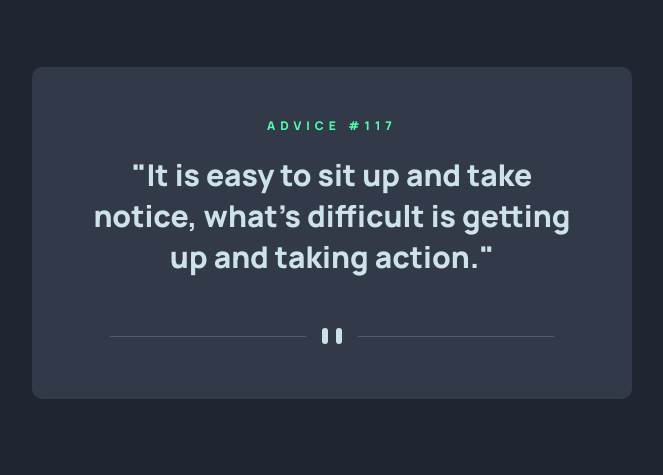
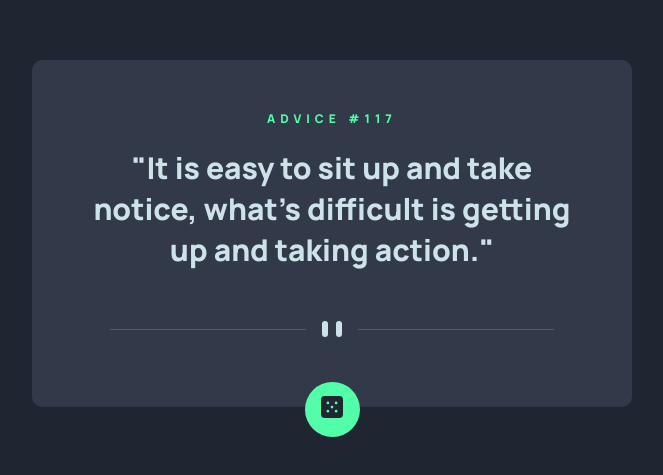
Before and after one commit to Caiolis/Advice-Generator-App, a plain HTML site: page index.html in a window 1280 px wide. Shown: the part 167-642 px from the top of the page, without its empty margins (308-971 px from the left). Drawn offline with Linux system fonts and the light colour scheme.

Commit message:
Finished HTML and CSS

```diff
--- a/index.html
+++ b/index.html
@@ -34,7 +34,13 @@
             </div>
             <!-- Divider Container End -->
 
-
+            <!-- Button Container -->
+            <div class="button-container">
+                <button>
+                    <img src="./images/icon-dice.svg" alt="Dice">
+                </button>
+            </div>
+            <!-- Button Container End -->
         </div>
         <!-- Advice Wrapper End-->
     </div>
--- a/style.css
+++ b/style.css
@@ -4,6 +4,7 @@
     padding: 0px;
     margin: 0px;
     box-sizing: border-box;
+    transition: all ease-in-out 0.3s;
     font-family: Manrope, 'sans-serif';
 }
 
@@ -45,3 +46,26 @@
 .divider-container {
     margin: 50px 0px 0px 0px;
 }
+
+.button-container {
+    margin: 40px 0px -80px 0px;
+}
+
+.button-container button {
+    outline: none;
+    border: none;
+    background-color: hsl(150, 100%, 66%);
+    border-radius: 50%;
+    text-align: center;
+    width: 55px;
+    height: 55px;
+    cursor: pointer;
+}
+
+.button-container button:hover {
+    box-shadow: 0px 0px 20px hsl(150, 100%, 66%);
+}
+
+.button-container button img {
+    width: 22px
+}
```
